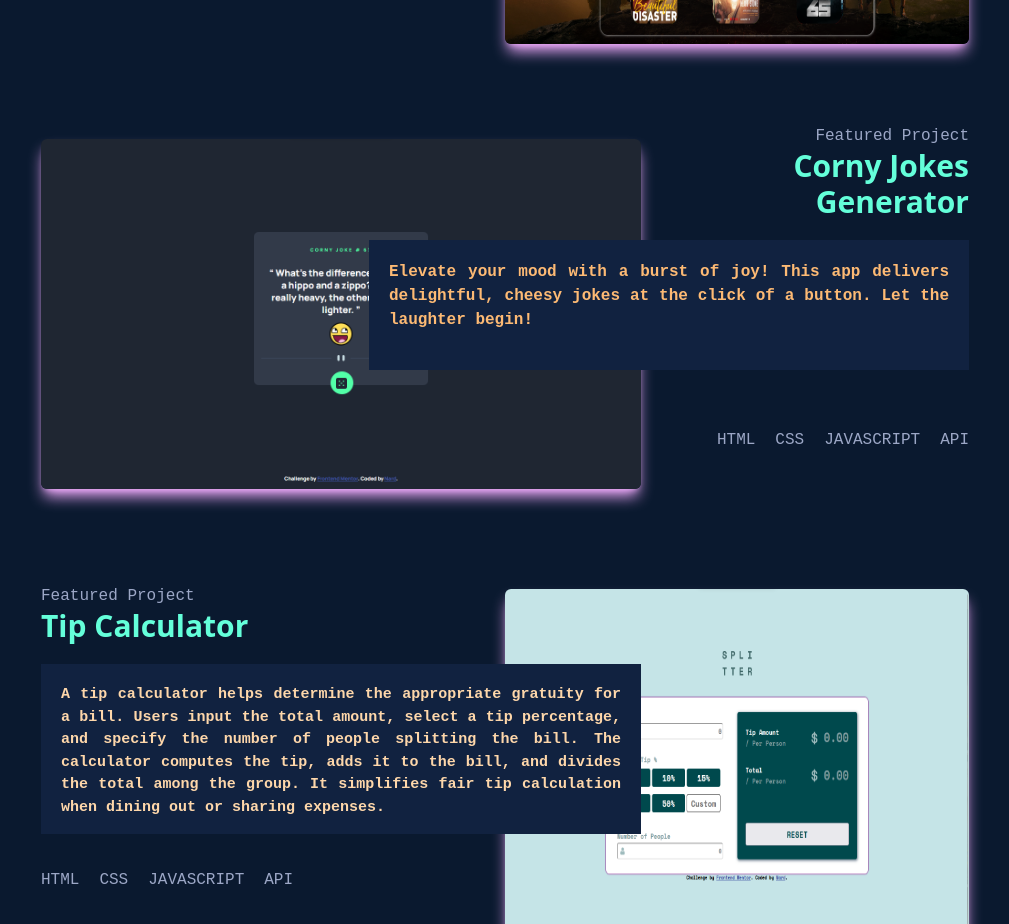
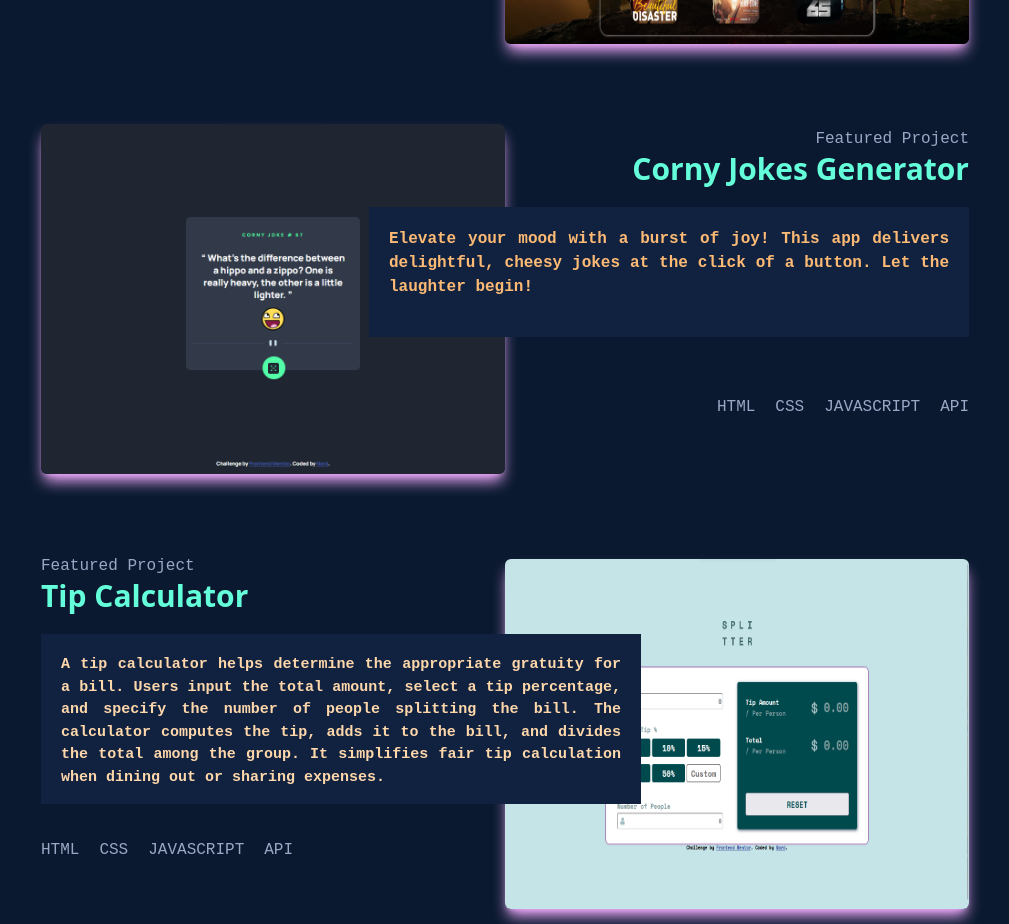
Before and after one commit to CocoShesh/MyPorfolio_Becerro, a React (Vite) app: page / in a window 1280 px wide. Shown: the part 3320-4244 px from the top of the page, without its empty margins (135-1144 px from the left). Built offline with nearby package versions, Linux system fonts and the light colour scheme; some icons are missing.

Commit message:
Update ThirdProject.jsx

```diff
--- a/src/components/ThirdProject.jsx
+++ b/src/components/ThirdProject.jsx
@@ -6,11 +6,13 @@ const ThirdProject = () => {
     <>
       <section className=" flex  flex-col mx-auto max-xl:hidden  gap-20  mt-20  px-44 justify-center items-center scroll-smooth">
         <section className="flex justify-center items-center  ">
+          <a href="https://corny-joke-generator.vercel.app/" target="_blank">
             <img
               src="/preview-2.png"
               alt=""
               className="w-[600px] h-[350px] object-cover  shadow-lg shadow-fuchsia-300 rounded-md "
             />
+          </a>
           <section className=" text-right relative  w-[600px] 2xl:w-[500px] h-auto">
             <p className="font-Mono text-[#9ca7c6]">Featured Project</p>
             <h1 className=" font-Noto text-3xl font-bold text-[#64ffda]">
@@ -52,7 +54,8 @@ const ThirdProject = () => {
       </section>
 
       <section className="xl:hidden  sm:px-36 sm:pt-10 mt-10  ">
-        <div className=" card bg-[#112240] mx-5 shadow-xl  rounded">
+        <a href="https://corny-joke-generator.vercel.app/" target="_blank">
+          <div className=" card bg-[#112240] mx-5 shadow-xl  rounded cursor-pointer">
             <figure>
               <img src="/preview-2.png" alt="Shoes" className=" object-cover" />
             </figure>
@@ -62,8 +65,8 @@ const ThirdProject = () => {
                 Corny Jokes Generator
               </h1>
               <p className=" text-[#64FFDA]">
-              This app creates light-hearted, cheesy jokes to brighten your day.
-              Simply click a button and get a dose of laughter!
+                This app creates light-hearted, cheesy jokes to brighten your
+                day. Simply click a button and get a dose of laughter!
               </p>
               <ul className="flex gap-5 font-Mono uppercase  text-sm mt-5 text-[#64FFDA] ">
                 <li>Html</li>
@@ -89,6 +92,7 @@ const ThirdProject = () => {
               </section>
             </div>
           </div>
+        </a>
       </section>
     </>
   );
```
Lines whose indentation alone changed are shown as unchanged.
